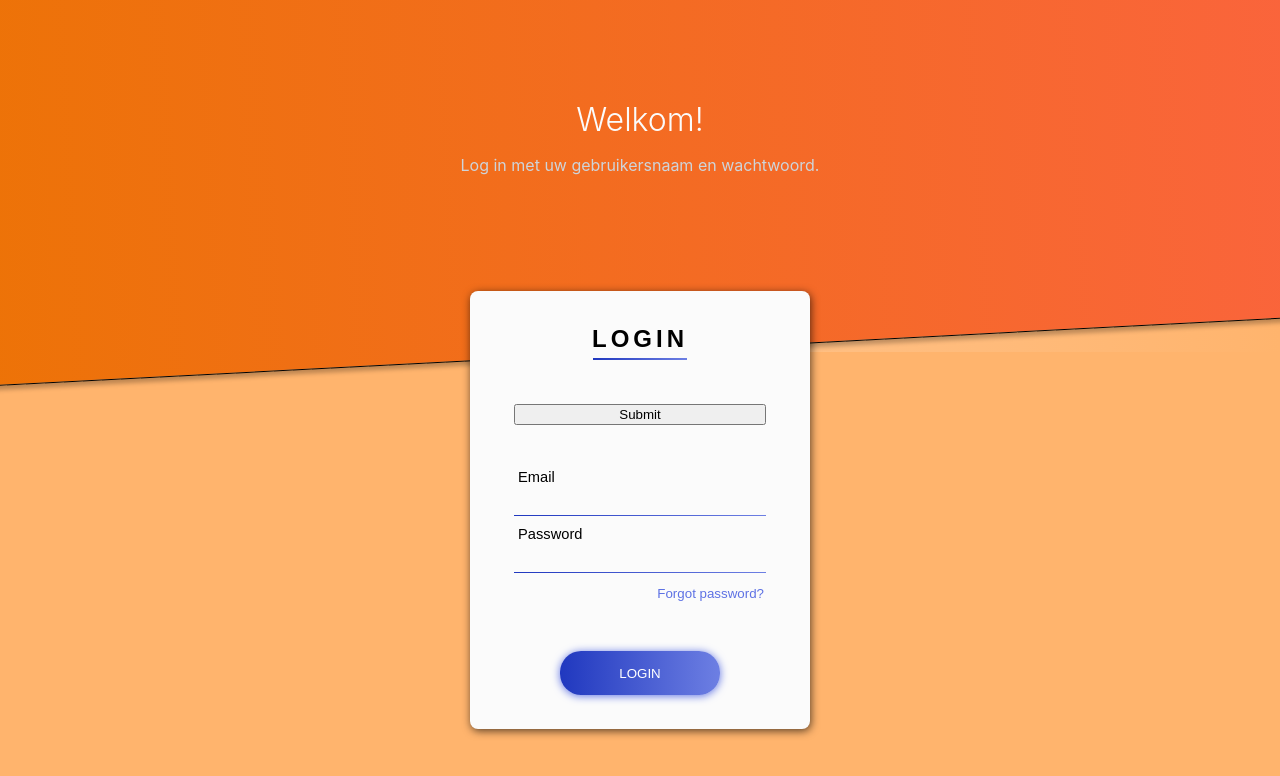
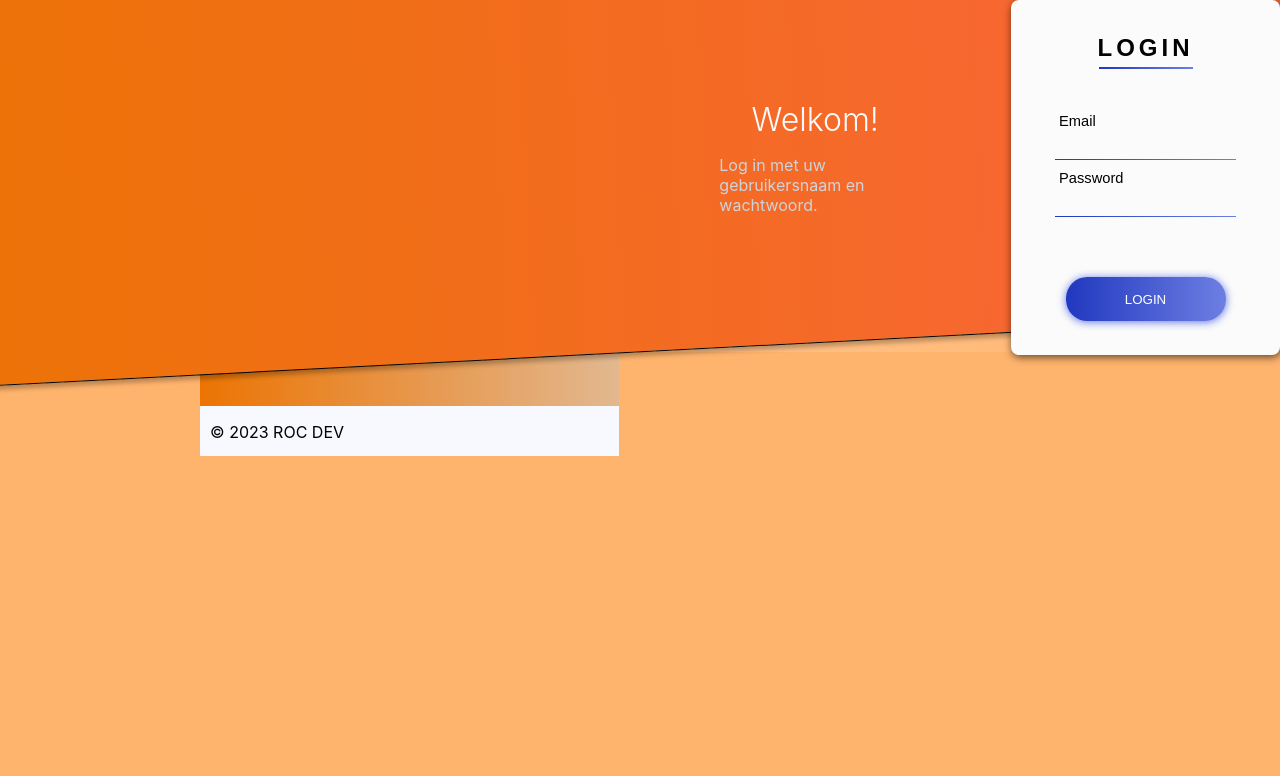
Before and after one commit to hghanbari/Vooedselbank-Maaskantje, a React (Create React App) app: page /login in a window 1280 px wide. Shown: the top 776 px of the page. Built offline with nearby package versions, Linux system fonts and the light colour scheme.

Commit message:
Login page complete

```diff
--- a/package.json
+++ b/package.json
@@ -19,7 +19,7 @@
     "react-dom": "^18.2.0",
     "react-modal": "^3.16.1",
     "react-paginate": "^8.2.0",
-    "react-router-dom": "^6.18.0",
+    "react-router-dom": "^6.20.1",
     "react-scripts": "5.0.1",
     "react-table": "^7.8.0",
     "styled-components": "^6.1.1",
--- a/src/App.js
+++ b/src/App.js
@@ -20,7 +20,6 @@ function App() {
 
   return (
     <BrowserRouter>
-      {sesId ? (
       <main className="app">
         <link
           rel="stylesheet"
@@ -44,13 +43,12 @@ function App() {
             />
           </Routes>
           <Footer />
-          </div>{" "}
-        </main>
-      ) : (
+        </div>
         <Routes>
           <Route path="/login" element={<Login />} />
         </Routes>
-      )}
+      </main>
+
       {customerModal && <CustomerForm closeModal={setCustomerModal} />}
     </BrowserRouter>
   );
--- a/src/login.js
+++ b/src/login.js
@@ -1,17 +1,22 @@
 import * as React from "react";
 import "./styles/login.css";
 import axios from "axios";
+import { useState } from "react";
 
 export default function Login() {
+  const [email, setEmail] = useState("");
+  const [password, setPassword] = useState("");
+
   const handleSubmit = async (e) => {
     e.preventDefault();
     axios
       .post(
         "http://localhost/backend/account/login.php",
         {
-          email: "gh@gmail.com",
-          password: "12345",
+          email: email,
+          password: password,
         },
+
         {
           withCredentials: true,
         }
@@ -38,8 +43,7 @@ export default function Login() {
             <h2>LOGIN</h2>
             <div className="underline-title"></div>
           </div>
-          <button onClick={handleSubmit}>Submit</button>
-          <form method="post" className="form">
+          <form method="post" className="form" onClick={handleSubmit}>
             <label for="user-email">&nbsp;Email</label>
             <input
               id="user-email"
@@ -47,6 +51,8 @@ export default function Login() {
               type="email"
               name="email"
               autocomplete="on"
+              value={email}
+              onChange={(e) => setEmail(e.target.value)}
               required
             />
             <div className="form-border"></div>
@@ -56,12 +62,11 @@ export default function Login() {
               className="form-content"
               type="password"
               name="password"
+              value={password}
+              onChange={(e) => setPassword(e.target.value)}
               required
             />
             <div className="form-border"></div>
-            <a href="#">
-              <legend className="forgot-pass">Forgot password?</legend>
-            </a>
             <input id="submit-btn" type="submit" name="submit" value="LOGIN" />
           </form>
         </div>
```
Also changed, not shown: 1 other file (tests, documents, lock files or other folders). Lines whose indentation alone changed are shown as unchanged.
